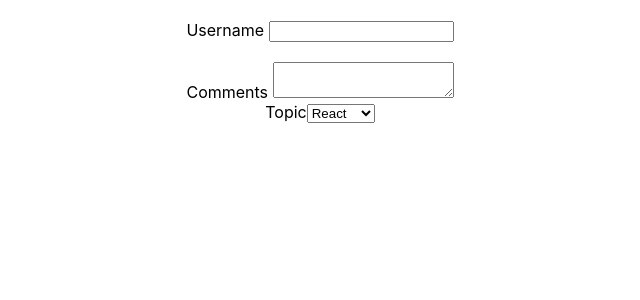
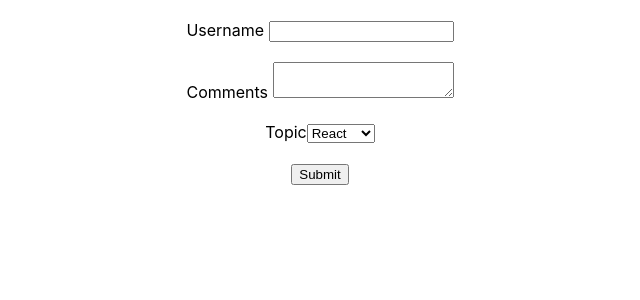
Before and after one commit to mzazakeith/React-Tutorials, a React (Create React App) app in the folder hello-forms/: page / in a window 1280 px wide. Shown: the top 300 px of the page, without its empty margins (320-960 px from the left). Built offline with nearby package versions, Linux system fonts and the light colour scheme.

Commit message:
handling form submissions

```diff
--- a/hello-forms/src/components/Form.js
+++ b/hello-forms/src/components/Form.js
@@ -29,10 +29,15 @@
         })
     }
 
+    handleSubmit = event => {
+        alert(`${this.state.username} ${this.state.comments} ${this.state.topic}`)
+        event.preventDefault()
+    }
+
 
     render() {
         return (
-            <form>
+            <form onSubmit={this.handleSubmit}>
                 <br/>
                 <div>
                     <label>Username </label>
@@ -44,6 +49,7 @@
                     <textarea value={this.state.comments} onChange={this.handleCommentsChange}></textarea>
                 </div>
                 <div>
+                    <br/>
                     <label>Topic</label>
                     <select value={this.state.topic} onChange={this.handleTopicChange}>
                         <option value="react">React</option>
@@ -51,6 +57,10 @@
                         <option value="angular">Angular</option>
                     </select>
                 </div>
+                <div>
+                    <br/>
+                    <button type='submit'>Submit</button>
+                </div>
             </form>
         )
     }
```
